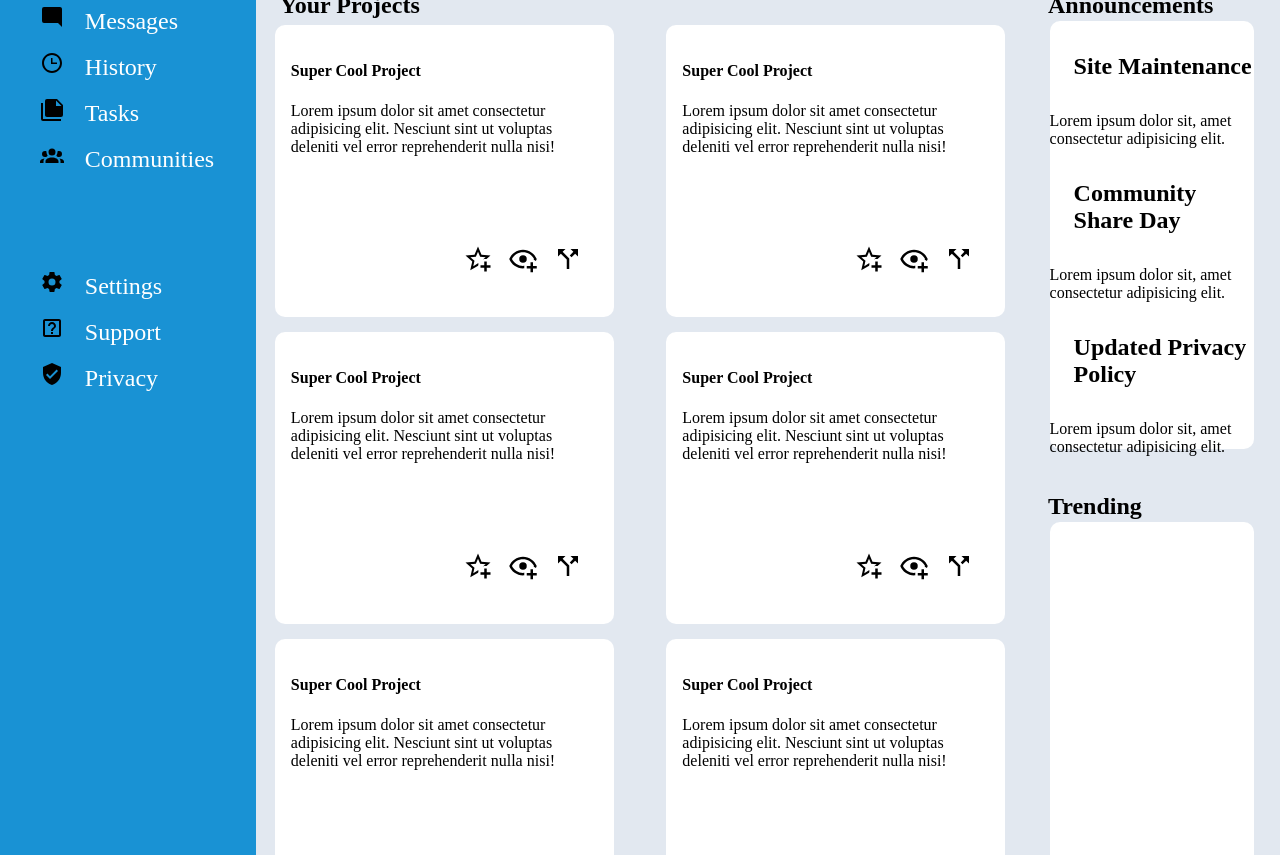
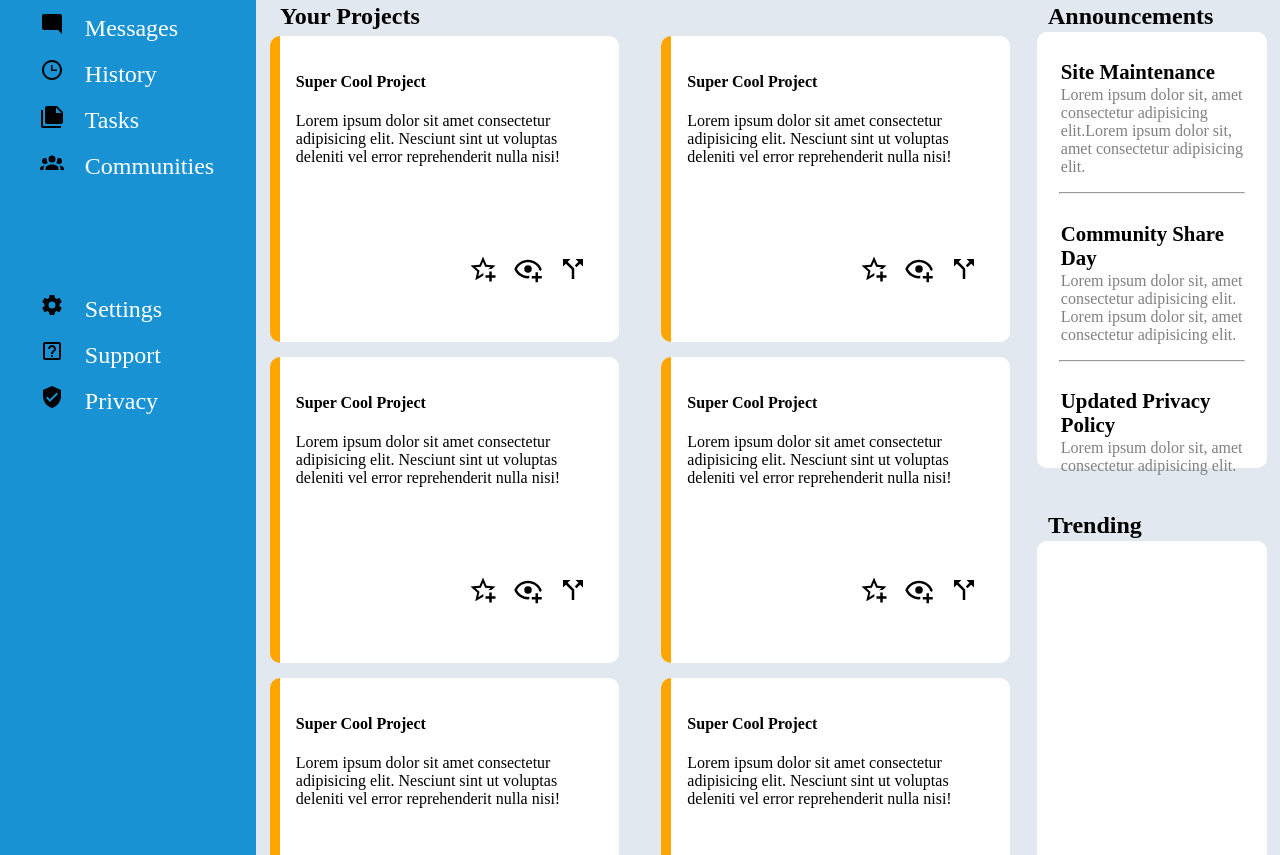
Before and after one commit to Fico27/admin-dash, a plain HTML site: page index.html in a window 1280 px wide. Shown: the part 290-1145 px from the top of the page. Drawn offline with Linux system fonts and the light colour scheme.

Commit message:
Added in border to project cards and borders within announcements section.

```diff
--- a/index.html
+++ b/index.html
@@ -114,6 +114,7 @@
             <div class="projects">
                 <h4 class="projectheader"> Your Projects</h4>
                 <div class="project1 projectcard">
+
                     <div>
                         <h4>Super Cool Project</h4>
                         <p>Lorem ipsum dolor sit amet consectetur adipisicing elit. Nesciunt sint ut voluptas deleniti
@@ -192,18 +193,22 @@
                 <div class="anouncements">
                     <div>
                         <h4>Site Maintenance</h4>
+                        <p>Lorem ipsum dolor sit, amet consectetur adipisicing elit.Lorem ipsum dolor sit, amet consectetur adipisicing elit. </p>
+                    </div>
+                    <hr>
+
+
+                    <div>
+                        <h4>Community Share Day</h4>
+                        <p>Lorem ipsum dolor sit, amet consectetur adipisicing elit. Lorem ipsum dolor sit, amet consectetur adipisicing elit.</p>
+                    </div>
+                    <hr>
+                    <div>
+                        <h4>Updated Privacy Policy</h4>
                         <p>Lorem ipsum dolor sit, amet consectetur adipisicing elit. </p>
                     </div>
-                    <div>
-                        <h4>Community Share Day</h4>
-                        <p>Lorem ipsum dolor sit, amet consectetur adipisicing elit.</p>
-                    </div>
-                    <div>
-                        <h4>Updated Privacy Policy</h4>
-                        <p>Lorem ipsum dolor sit, amet consectetur adipisicing elit.</p>
-                    </div>
                 </div>
-                <h4>Trending</h4>
+                <h4 class="trendingheader">Trending</h4>
                 <div class="trending"></div>
             </div>
 
--- a/style.css
+++ b/style.css
@@ -249,6 +249,7 @@ a {
     background-color: white;
     align-self: center;
     justify-self: center;
+    border-left: 10px solid orange;
 }
 
 .project2 {
@@ -259,6 +260,7 @@ a {
     background-color: white;
     align-self: center;
     justify-self: center;
+    border-left: 10px solid orange;
 }
 
 .project3 {
@@ -269,6 +271,7 @@ a {
     background-color: white;
     align-self: center;
     justify-self: center;
+    border-left: 10px solid orange;
 }
 
 .project4 {
@@ -279,6 +282,7 @@ a {
     background-color: white;
     align-self: center;
     justify-self: center;
+    border-left: 10px solid orange;
 }
 
 .project5 {
@@ -289,6 +293,7 @@ a {
     background-color: white;
     align-self: center;
     justify-self: center;
+    border-left: 10px solid orange;
 }
 
 .project6 {
@@ -299,6 +304,7 @@ a {
     background-color: white;
     align-self: center;
     justify-self: center;
+    border-left: 10px solid orange;
 }
 
 .icons{
@@ -319,15 +325,20 @@ a {
 
     display: grid;
     grid-template-rows: 50px 1fr 50px 1fr;
+    padding-bottom: 25px;
 }
 
 .rightsidebar h4{
     font-size: 1.5rem;
     padding-left: 1.5rem;
+    margin-bottom: 0;
     /* padding-bottom: 1rem; */
 }
 
+
 .anouncements {
+    /* display: flex;
+    flex-direction: column; */
     grid-row: 2/3;
     border-radius: 10px;
 }
@@ -336,15 +347,32 @@ a {
     text-align: left;
 }
 
+.anouncements h4{
+    font-size: 1.3rem;
+    padding: 0 1.5rem;
+}
+
+hr{
+    color: #e2e8f0;
+    width: 80%;
+}
+.anouncements p{
+    padding: 0 1.5rem;
+    border-bottom: green;
+    margin-top: 2px;
+    color: grey;
+}
+
 .trending {
     grid-row: 4/5;
     border-radius: 10px;
 }
 
+.trendingheader{}
 .anouncements,
 .trending {
     height: 95%;
-    width: 80%;
+    width: 90%;
     background-color: white;
     justify-self: center;
     align-self: center;
```
